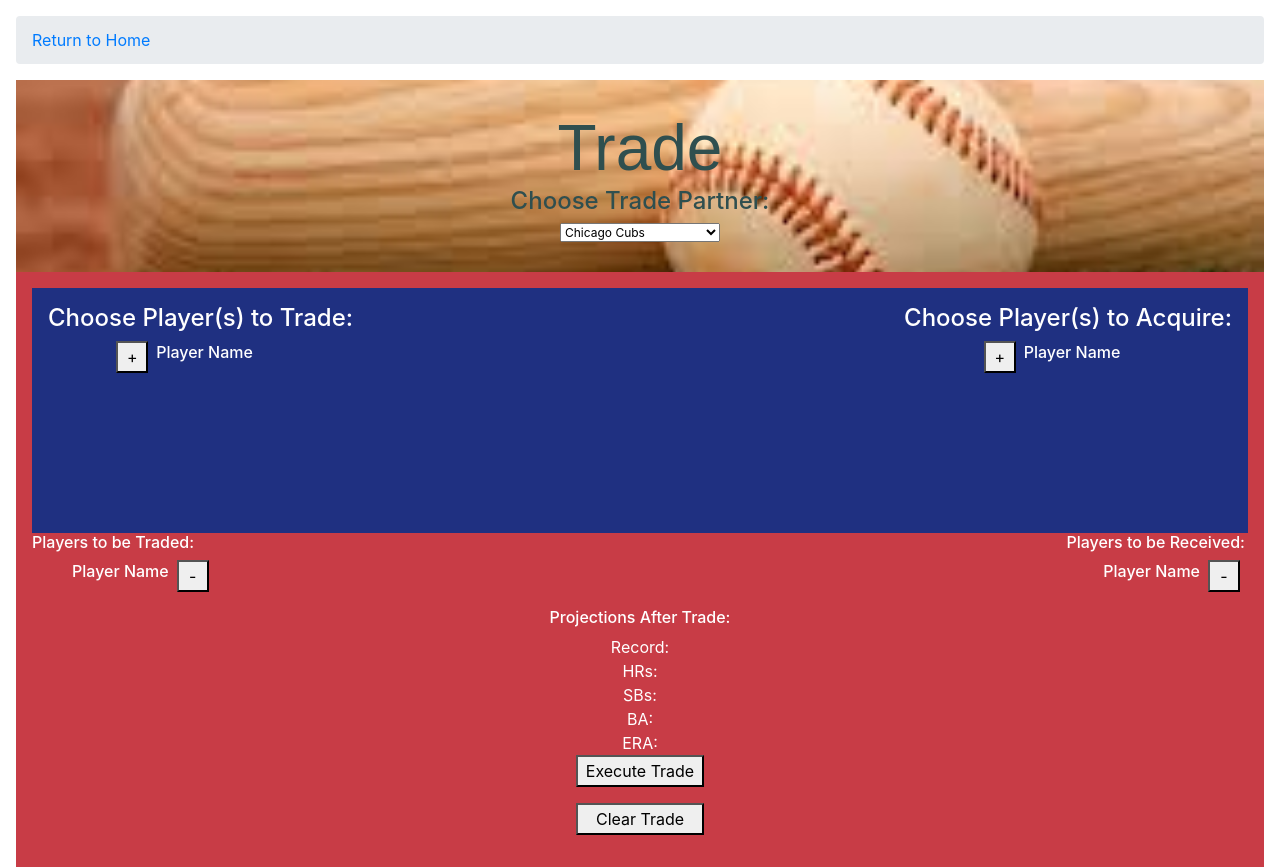
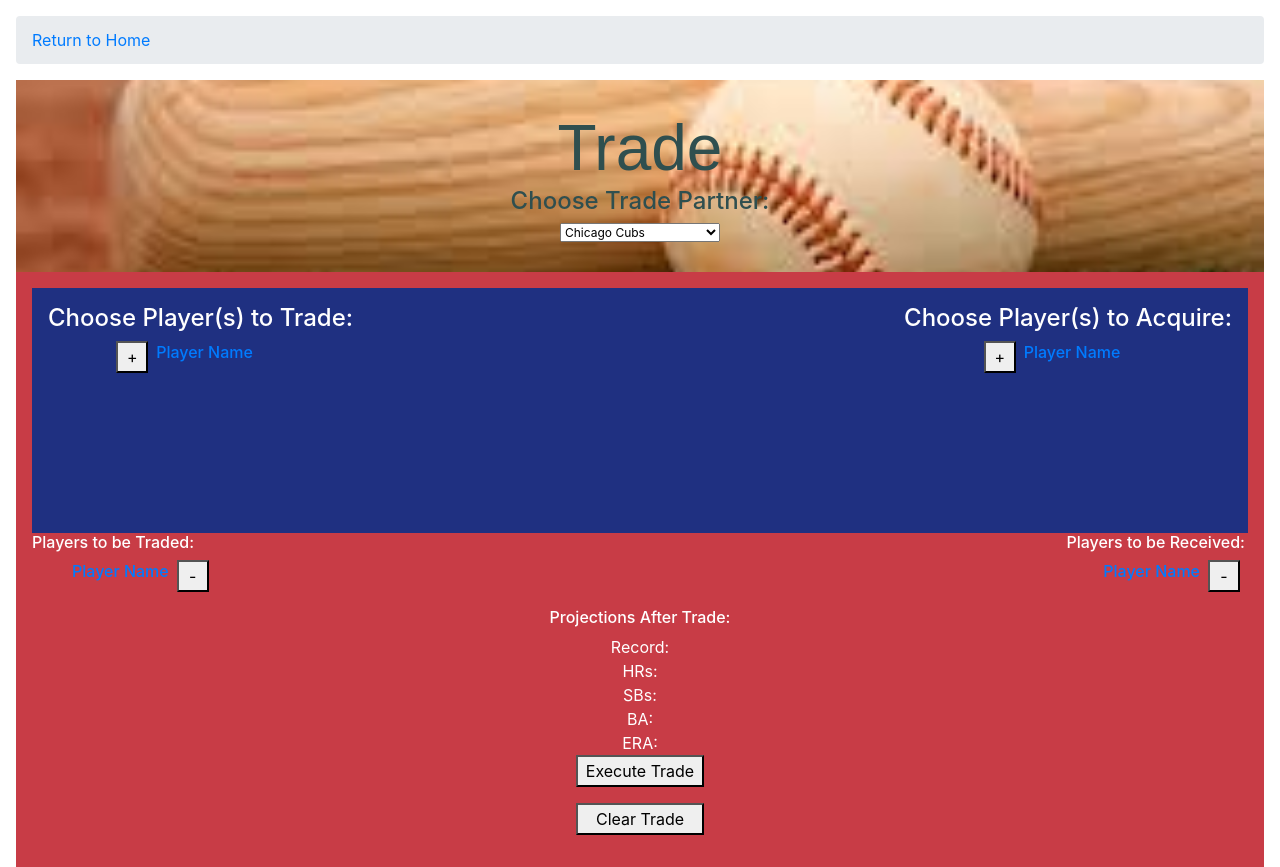
Before and after one commit to aperniciaro/capstone-client, a React (Create React App) app in the folder ClientApp/: page /trade in a window 1280 px wide. Built offline with nearby package versions, Linux system fonts and the light colour scheme; a web font is replaced by a local one.

Commit message:
added links around all players

```diff
--- a/ClientApp/src/pages/FreeAgent.js
+++ b/ClientApp/src/pages/FreeAgent.js
@@ -16,7 +16,9 @@ class FreeAgent extends Component {
             <h2>Available Free Agents:</h2>
             <ul className="current-roster">
               <li className="movable-player">
-                <h3>Player Name</h3>
+                <Link to={'/player/playername'}>
+                  <h3>Player Name</h3>
+                </Link>
                 <button>+</button>
               </li>
             </ul>
@@ -25,7 +27,9 @@ class FreeAgent extends Component {
             <h3>Players to be Signed: </h3>
             <ul>
               <li className="movable-player">
-                <h3>Player Name</h3>
+                <Link to={'/player/playername'}>
+                  <h3>Player Name</h3>
+                </Link>
                 <button>-</button>
               </li>
             </ul>
--- a/ClientApp/src/pages/Release.js
+++ b/ClientApp/src/pages/Release.js
@@ -16,7 +16,9 @@ class Release extends Component {
             <h2>Choose Player(s) to Release:</h2>
             <ul className="current-roster">
               <li className="movable-player">
-                <h3>Player Name</h3>
+                <Link to={'/player/playername'}>
+                  <h3>Player Name</h3>
+                </Link>
                 <button>-</button>
               </li>
             </ul>
@@ -25,7 +27,9 @@ class Release extends Component {
             <h3>Players to be Released: </h3>
             <ul>
               <li className="movable-player">
-                <h3>Player Name</h3>
+                <Link to={'/player/playername'}>
+                  <h3>Player Name</h3>
+                </Link>
                 <button>+</button>
               </li>
             </ul>
--- a/ClientApp/src/pages/Trade.js
+++ b/ClientApp/src/pages/Trade.js
@@ -32,7 +32,9 @@ class Trade extends Component {
               <h2>Choose Player(s) to Trade:</h2>
               <ul className="current-roster">
                 <li className="movable-player">
-                  <h3>Player Name</h3>
+                  <Link to={'/player/playername'}>
+                    <h3>Player Name</h3>
+                  </Link>
                   <button onClick={this.movePlayer}>+</button>
                 </li>
               </ul>
@@ -41,7 +43,9 @@ class Trade extends Component {
               <h2>Choose Player(s) to Acquire:</h2>
               <ul className="current-roster">
                 <li className="movable-player">
-                  <h3>Player Name</h3>
+                  <Link to={'/player/playername'}>
+                    <h3>Player Name</h3>
+                  </Link>
                   <button onClick={this.movePlayer}>+</button>
                 </li>
               </ul>
@@ -52,7 +56,9 @@ class Trade extends Component {
               <h3>Players to be Traded: </h3>
               <ul>
                 <li className="movable-player">
-                  <h3>Player Name</h3>
+                  <Link to={'/player/playername'}>
+                    <h3>Player Name</h3>
+                  </Link>
                   <button onClick={this.movePlayer}>-</button>
                 </li>
               </ul>
@@ -61,7 +67,9 @@ class Trade extends Component {
               <h3>Players to be Received: </h3>
               <ul>
                 <li className="movable-player">
-                  <h3>Player Name</h3>
+                  <Link to={'/player/playername'}>
+                    <h3>Player Name</h3>
+                  </Link>
                   <button onClick={this.movePlayer}>-</button>
                 </li>
               </ul>
```
